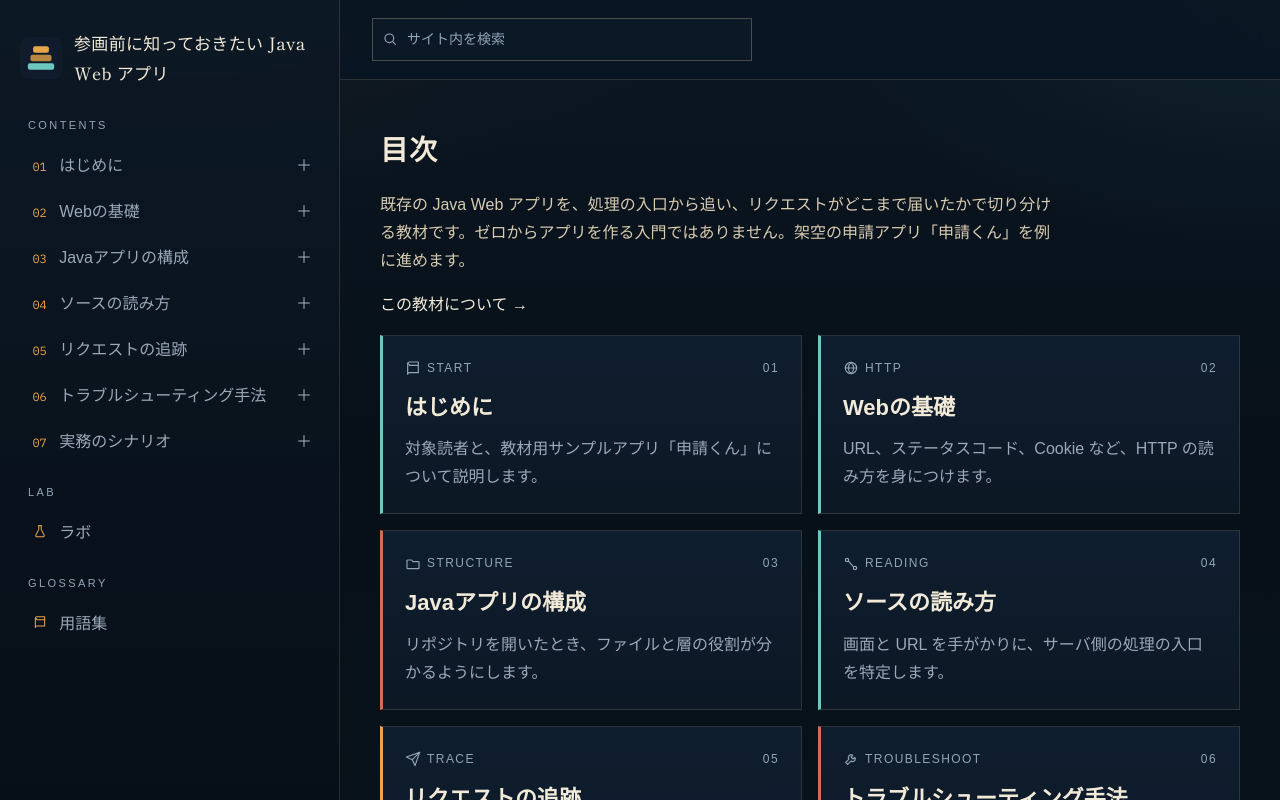
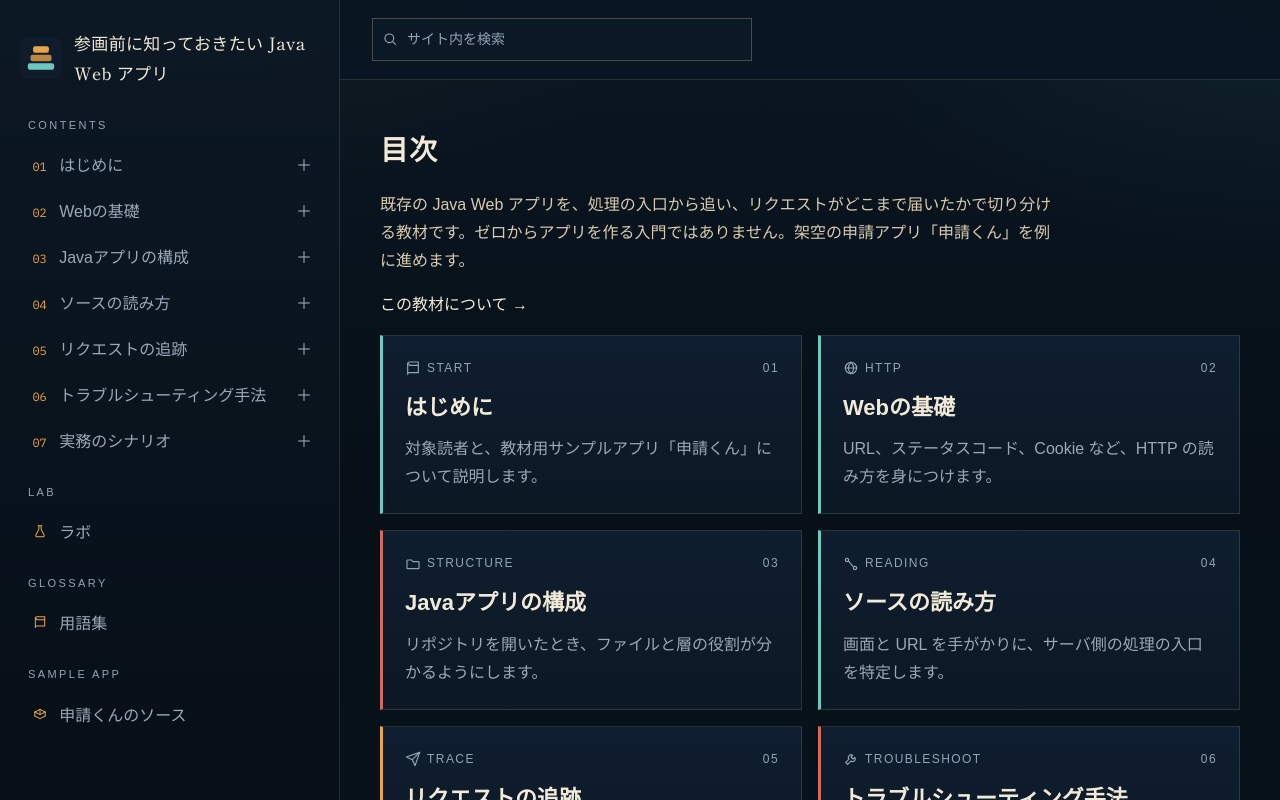
Before and after one commit to pizzica-chan/tutorial_java, a React (Vite) app: page / in a window 1280 px wide. Shown: the top 800 px of the page. Built offline with nearby package versions, Linux system fonts and the light colour scheme; a web font is replaced by a local one.

Commit message:
サイドバーに申請くんのソースへのダウンロードリンクを常設
これまで「はじめに」ページだけにあったshinsei-kun.zipへの導線を、
どのページからも見えるようサイドバー末尾に追加した。

```diff
--- a/src/components/Layout.tsx
+++ b/src/components/Layout.tsx
@@ -208,6 +208,13 @@ export function Layout() {
           </span>
           <span>用語集</span>
         </NavLink>
+        <div className="nav-label">SAMPLE APP</div>
+        <a className="nav-link" href="/downloads/shinsei-kun.zip" download onClick={() => setOpen(false)}>
+          <span className="no">
+            <Icon name="package" size={14} />
+          </span>
+          <span>申請くんのソース</span>
+        </a>
       </aside>
 
       <main className="main" id="main" tabIndex={-1} inert={mobileDialogOpen}>
```
